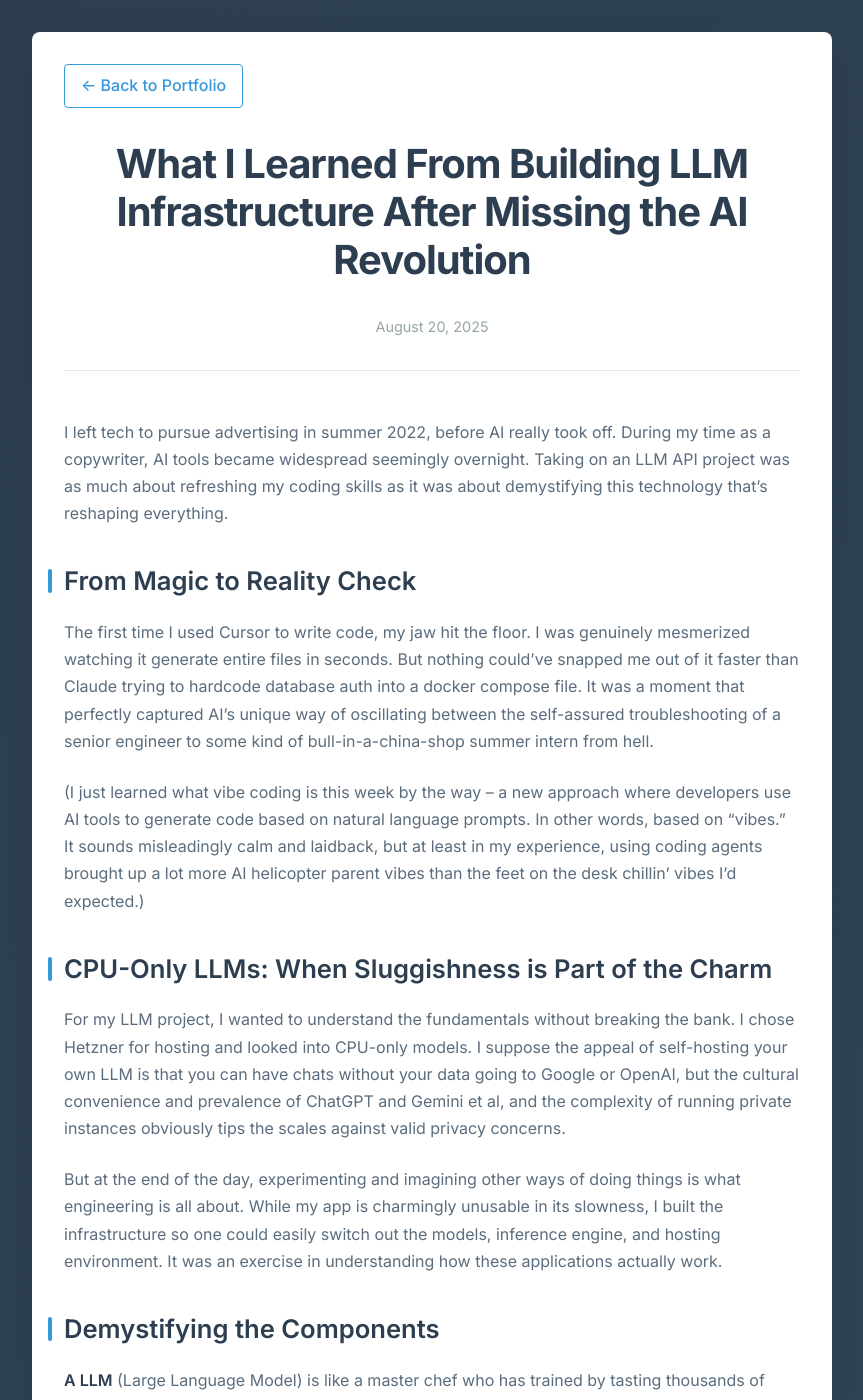
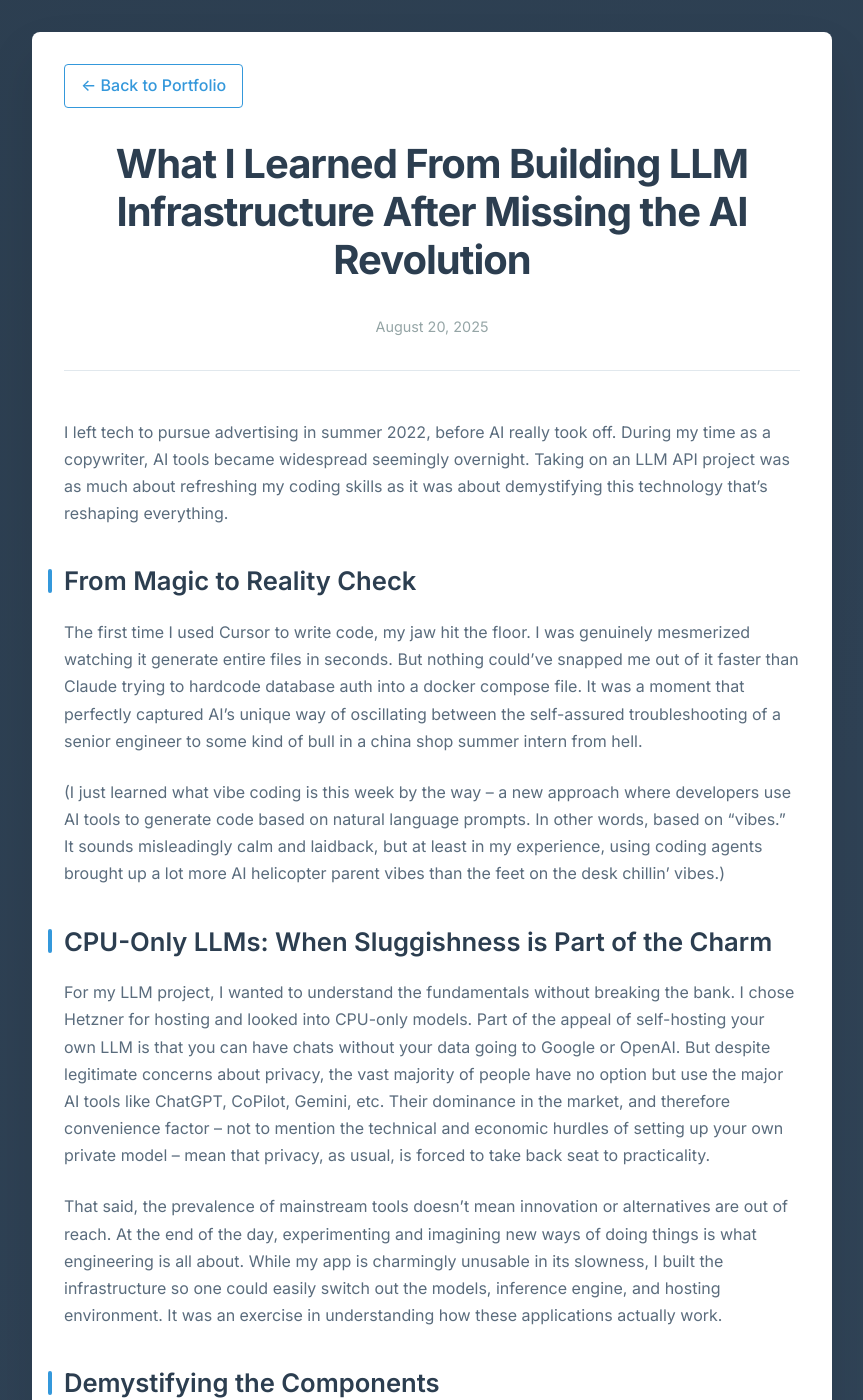
Before and after one commit to navillasa/navillasa.github.io, a Jekyll site: the page built from _posts/2025-08-20-missed-ai-revolution.md, in a window 1280 px wide and 1400 px high. Shown: the whole window, without its empty margins (208-1071 px from the left). Built offline with Jekyll 4.4.1, drawn with Linux system fonts in a browser that asks for light colours.

Commit message:
blog edits

```diff
--- a/_posts/2025-08-20-missed-ai-revolution.md
+++ b/_posts/2025-08-20-missed-ai-revolution.md
@@ -10,15 +10,15 @@ I left tech to pursue advertising in summer 2022, before AI really took off. Dur
 
 ## From Magic to Reality Check
 
-The first time I used Cursor to write code, my jaw hit the floor. I was genuinely mesmerized watching it generate entire files in seconds. But nothing could've snapped me out of it faster than Claude trying to hardcode database auth into a docker compose file. It was a moment that perfectly captured AI's unique way of oscillating between the self-assured troubleshooting of a senior engineer to some kind of bull-in-a-china-shop summer intern from hell.
+The first time I used Cursor to write code, my jaw hit the floor. I was genuinely mesmerized watching it generate entire files in seconds. But nothing could've snapped me out of it faster than Claude trying to hardcode database auth into a docker compose file. It was a moment that perfectly captured AI's unique way of oscillating between the self-assured troubleshooting of a senior engineer to some kind of bull in a china shop summer intern from hell.
 
-(I just learned what vibe coding is this week by the way – a new approach where developers use AI tools to generate code based on natural language prompts. In other words, based on "vibes." It sounds misleadingly calm and laidback, but at least in my experience, using coding agents brought up a lot more AI helicopter parent vibes than the feet on the desk chillin' vibes I'd expected.)
+(I just learned what vibe coding is this week by the way – a new approach where developers use AI tools to generate code based on natural language prompts. In other words, based on "vibes." It sounds misleadingly calm and laidback, but at least in my experience, using coding agents brought up a lot more AI helicopter parent vibes than the feet on the desk chillin' vibes.)
 
 ## CPU-Only LLMs: When Sluggishness is Part of the Charm
 
-For my LLM project, I wanted to understand the fundamentals without breaking the bank. I chose Hetzner for hosting and looked into CPU-only models. I suppose the appeal of self-hosting your own LLM is that you can have chats without your data going to Google or OpenAI, but the cultural convenience and prevalence of ChatGPT and Gemini et al, and the complexity of running private instances obviously tips the scales against valid privacy concerns.
+For my LLM project, I wanted to understand the fundamentals without breaking the bank. I chose Hetzner for hosting and looked into CPU-only models. Part of the appeal of self-hosting your own LLM is that you can have chats without your data going to Google or OpenAI. But despite legitimate concerns about privacy, the vast majority of people have no option but use the major AI tools like ChatGPT, CoPilot, Gemini, etc. Their dominance in the market, and therefore convenience factor – not to mention the technical and economic hurdles of setting up your own private model – mean that privacy, as usual, is forced to take back seat to practicality.
 
-But at the end of the day, experimenting and imagining other ways of doing things is what engineering is all about. While my app is charmingly unusable in its slowness, I built the infrastructure so one could easily switch out the models, inference engine, and hosting environment. It was an exercise in understanding how these applications actually work.
+That said, the prevalence of mainstream tools doesn’t mean innovation or alternatives are out of reach. At the end of the day, experimenting and imagining new ways of doing things is what engineering is all about. While my app is charmingly unusable in its slowness, I built the infrastructure so one could easily switch out the models, inference engine, and hosting environment. It was an exercise in understanding how these applications actually work.
 
 ## Demystifying the Components
 
```
Also changed, not shown: 3 other files.
